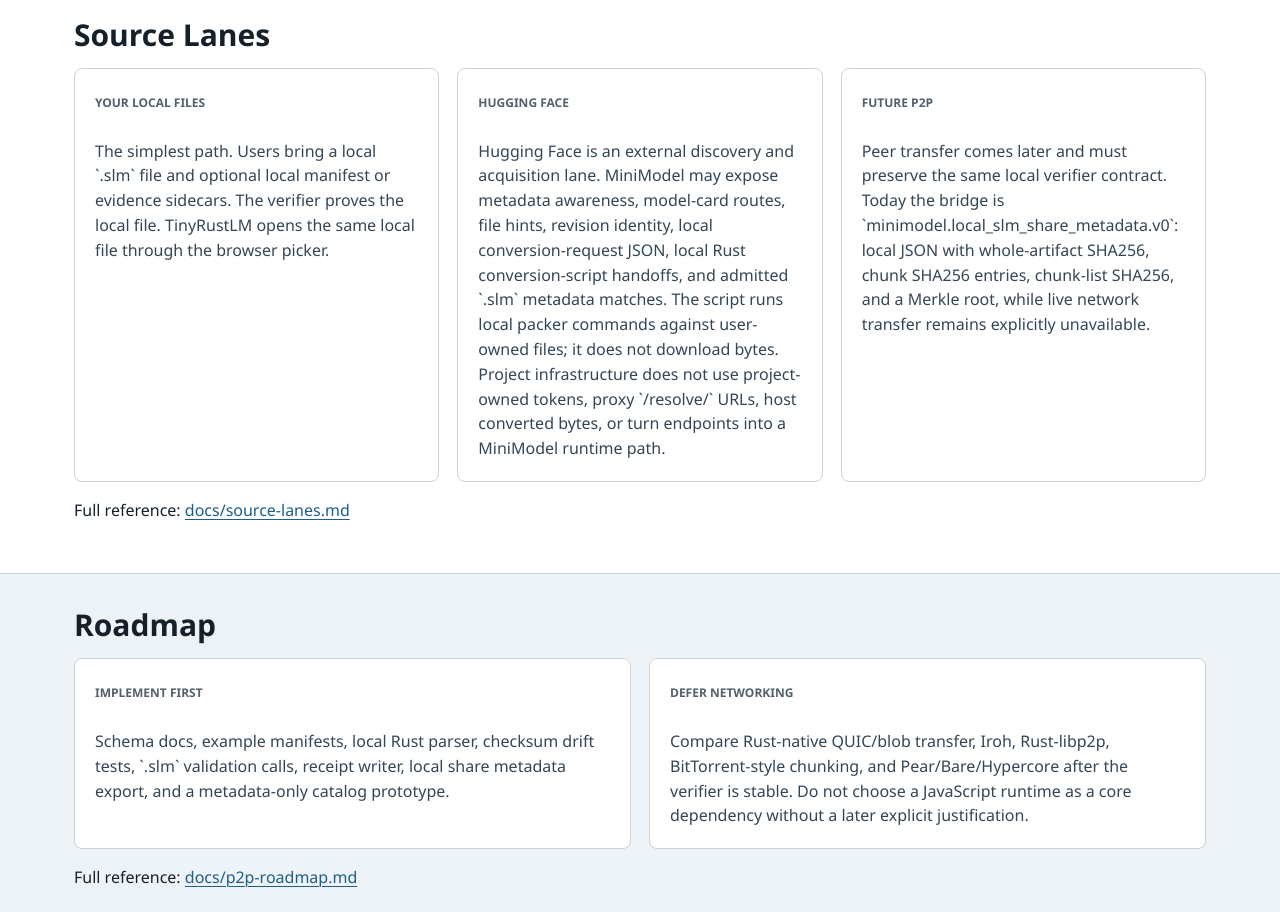
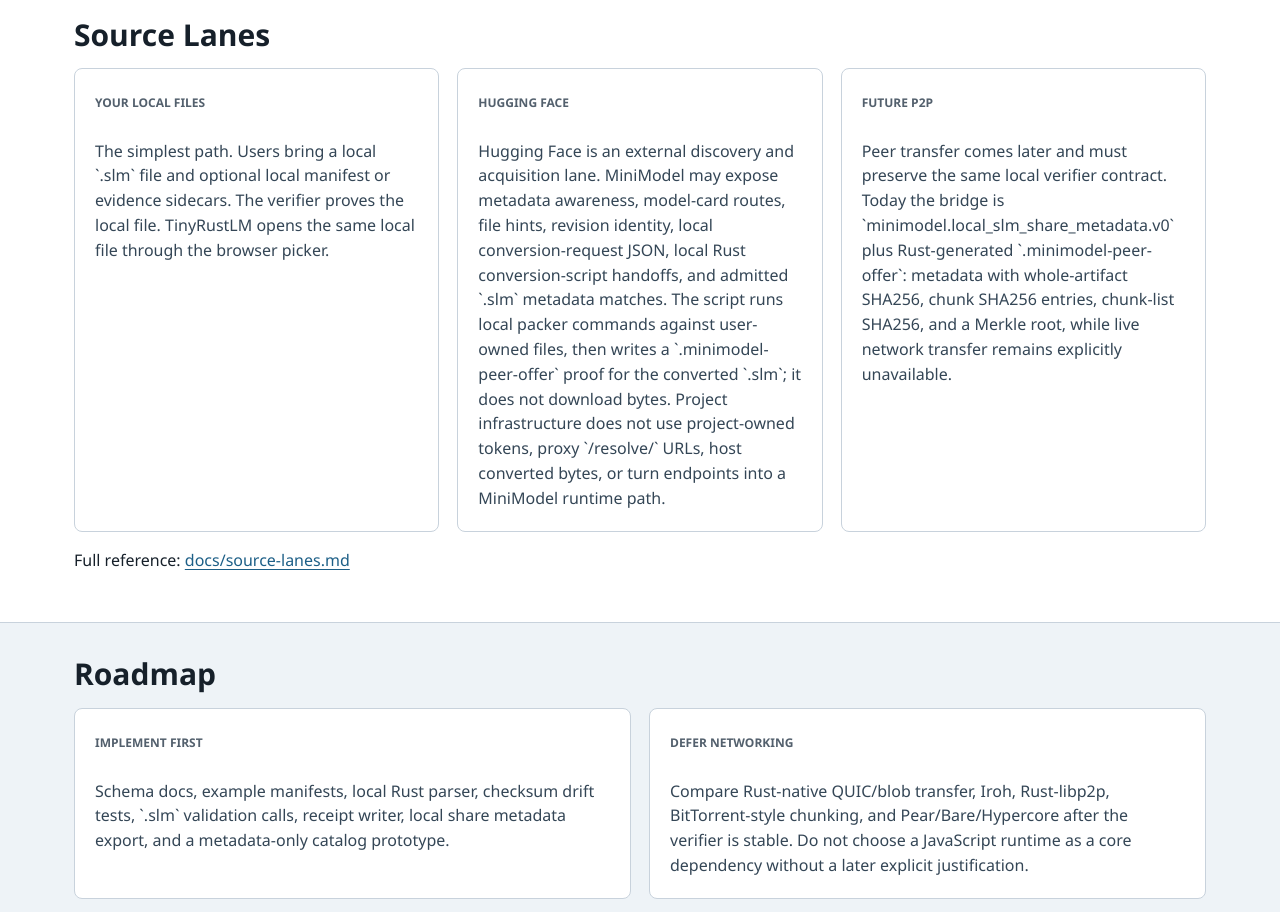
Before and after one commit to MichaelKappel/MiniModel.MiRust.com, a plain HTML site: page index.html in a window 1280 px wide. Shown: the part 3740-4652 px from the top of the page. Drawn offline with Linux system fonts and the light colour scheme.

Commit message:
Document MiniModel peer offer contract

```diff
--- a/index.html
+++ b/index.html
@@ -161,11 +161,11 @@ signature.kind=unsigned-draft</code></pre>
           </article>
           <article class="card">
             <span class="tag">Hugging Face</span>
-            <p>Hugging Face is an external discovery and acquisition lane. MiniModel may expose metadata awareness, model-card routes, file hints, revision identity, local conversion-request JSON, local Rust conversion-script handoffs, and admitted `.slm` metadata matches. The script runs local packer commands against user-owned files; it does not download bytes. Project infrastructure does not use project-owned tokens, proxy `/resolve/` URLs, host converted bytes, or turn endpoints into a MiniModel runtime path.</p>
+            <p>Hugging Face is an external discovery and acquisition lane. MiniModel may expose metadata awareness, model-card routes, file hints, revision identity, local conversion-request JSON, local Rust conversion-script handoffs, and admitted `.slm` metadata matches. The script runs local packer commands against user-owned files, then writes a `.minimodel-peer-offer` proof for the converted `.slm`; it does not download bytes. Project infrastructure does not use project-owned tokens, proxy `/resolve/` URLs, host converted bytes, or turn endpoints into a MiniModel runtime path.</p>
           </article>
           <article class="card">
             <span class="tag">Future P2P</span>
-            <p>Peer transfer comes later and must preserve the same local verifier contract. Today the bridge is `minimodel.local_slm_share_metadata.v0`: local JSON with whole-artifact SHA256, chunk SHA256 entries, chunk-list SHA256, and a Merkle root, while live network transfer remains explicitly unavailable.</p>
+            <p>Peer transfer comes later and must preserve the same local verifier contract. Today the bridge is `minimodel.local_slm_share_metadata.v0` plus Rust-generated `.minimodel-peer-offer`: metadata with whole-artifact SHA256, chunk SHA256 entries, chunk-list SHA256, and a Merkle root, while live network transfer remains explicitly unavailable.</p>
           </article>
         </div>
         <p>Full reference: <a href="/docs/source-lanes.md">docs/source-lanes.md</a></p>
```
Also changed, not shown: llms-full.txt, llms.txt, 9 other files.
